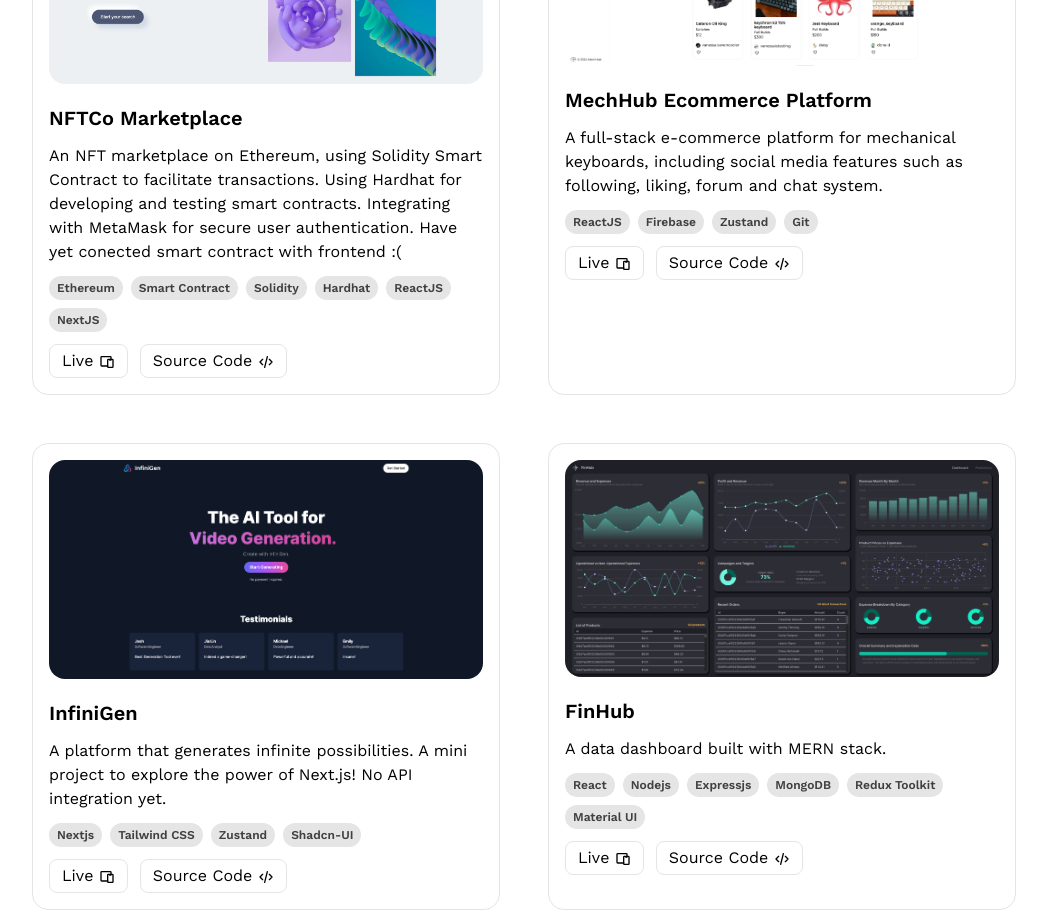
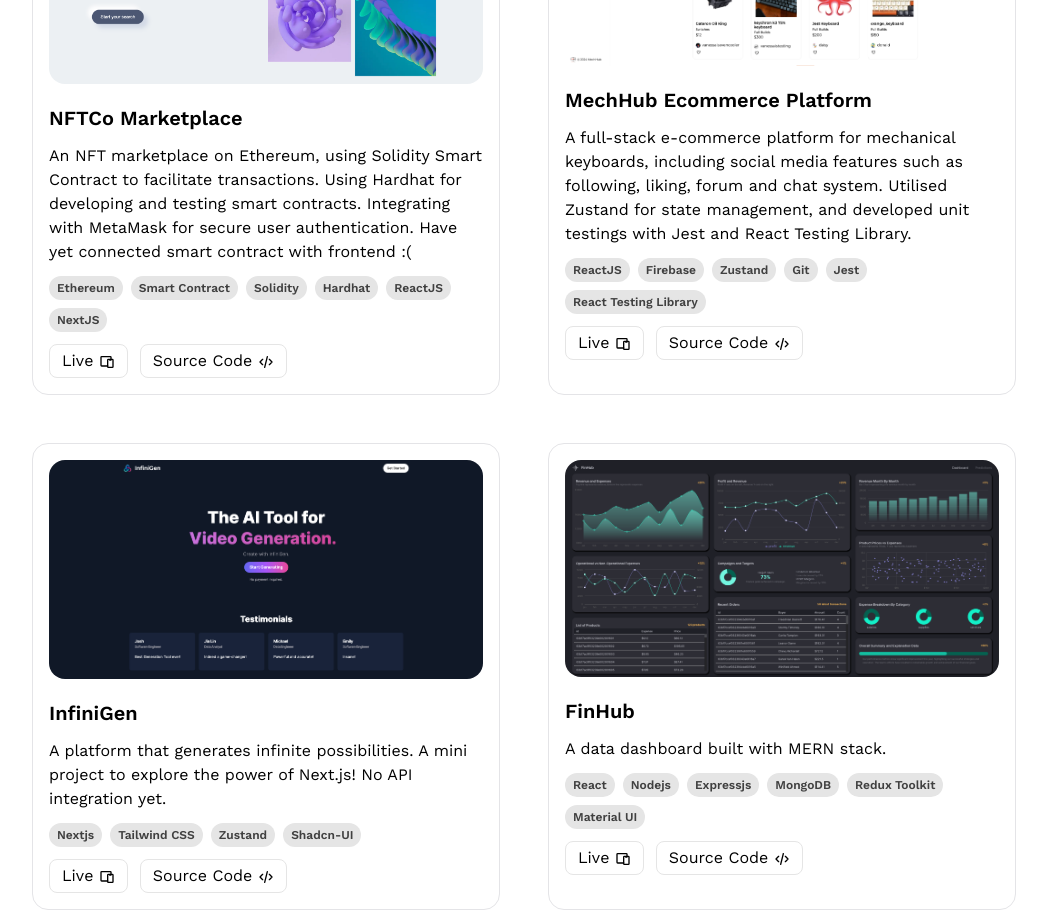
Before and after one commit to feliciahmq/portfolio, a React (Vite) app: page / in a window 1280 px wide. Shown: the part 2000-2923 px from the top of the page, without its empty margins (116-1163 px from the left). Built offline with nearby package versions, Linux system fonts and the light colour scheme.

Commit message:
edit projects

```diff
--- a/src/components/Projects.jsx
+++ b/src/components/Projects.jsx
@@ -8,7 +8,7 @@ const Projects = () => {
   const works = [
     {
       title: 'NFTCo Marketplace',
-      description: 'An NFT marketplace on Ethereum, using Solidity Smart Contract to facilitate transactions. Using Hardhat for developing and testing smart contracts. Integrating with MetaMask for secure user authentication. Have yet conected smart contract with frontend :(',
+      description: 'An NFT marketplace on Ethereum, using Solidity Smart Contract to facilitate transactions. Using Hardhat for developing and testing smart contracts. Integrating with MetaMask for secure user authentication. Have yet connected smart contract with frontend :(',
       code: 'https://github.com/feliciahmq/nft-marketplace',
       live: 'https://github.com/feliciahmq/nft-marketplace',
       stack: 'Ethereum, Smart Contract, Solidity, Hardhat, ReactJS, NextJS',
@@ -16,10 +16,10 @@ const Projects = () => {
     },
     {
       title: 'MechHub Ecommerce Platform',
-      description: 'A full-stack e-commerce platform for mechanical keyboards, including social media features such as following, liking, forum and chat system.',
+      description: 'A full-stack e-commerce platform for mechanical keyboards, including social media features such as following, liking, forum and chat system. Utilised Zustand for state management, and developed unit testings with Jest and React Testing Library.',
       code: 'https://github.com/feliciahmq/orbital-mechhub.git',
       live: 'https://orbital-mechhub.web.app/',
-      stack: 'ReactJS, Firebase, Zustand, Git',
+      stack: 'ReactJS, Firebase, Zustand, Git, Jest, React Testing Library',
       thumbnail: MechHub,
     },
     {
```
